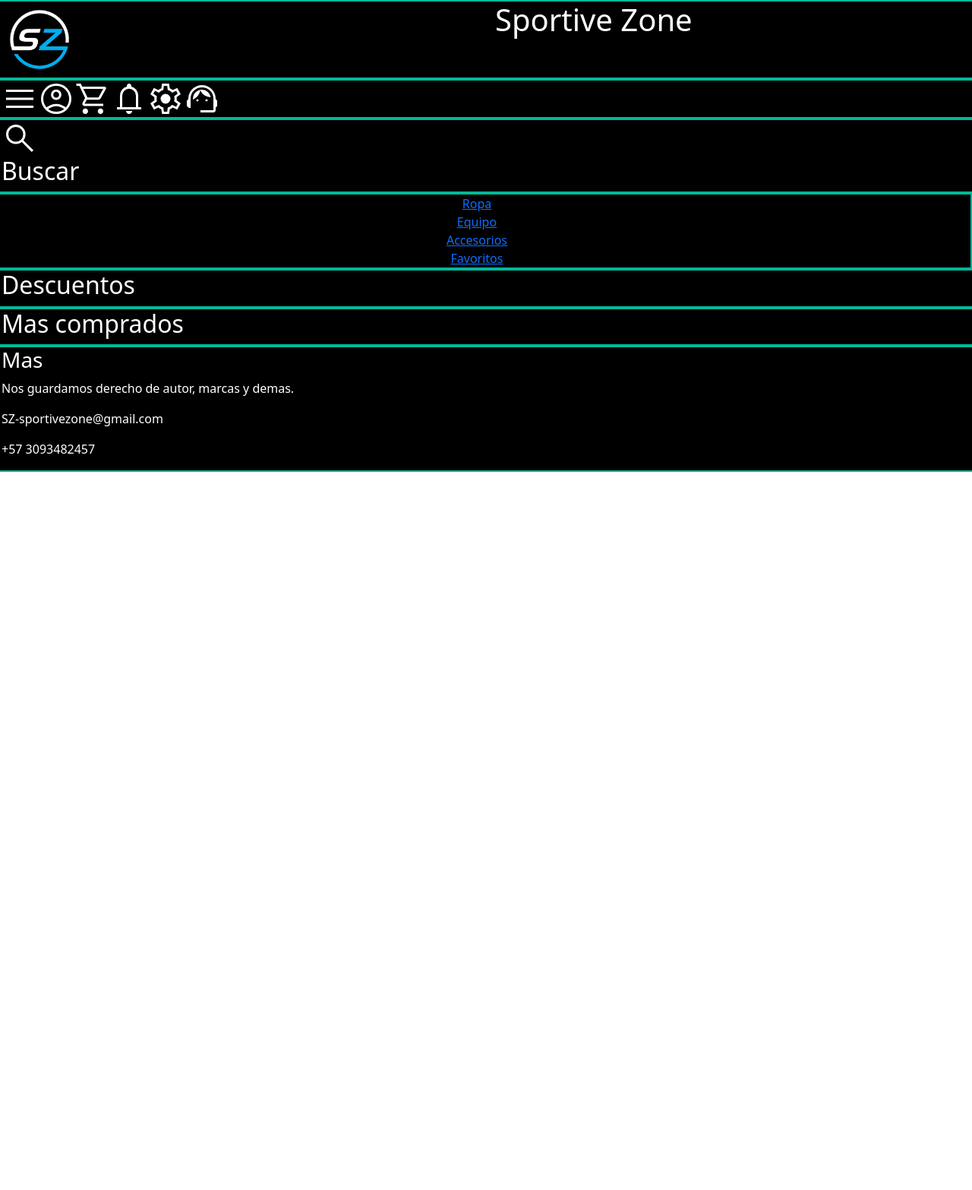
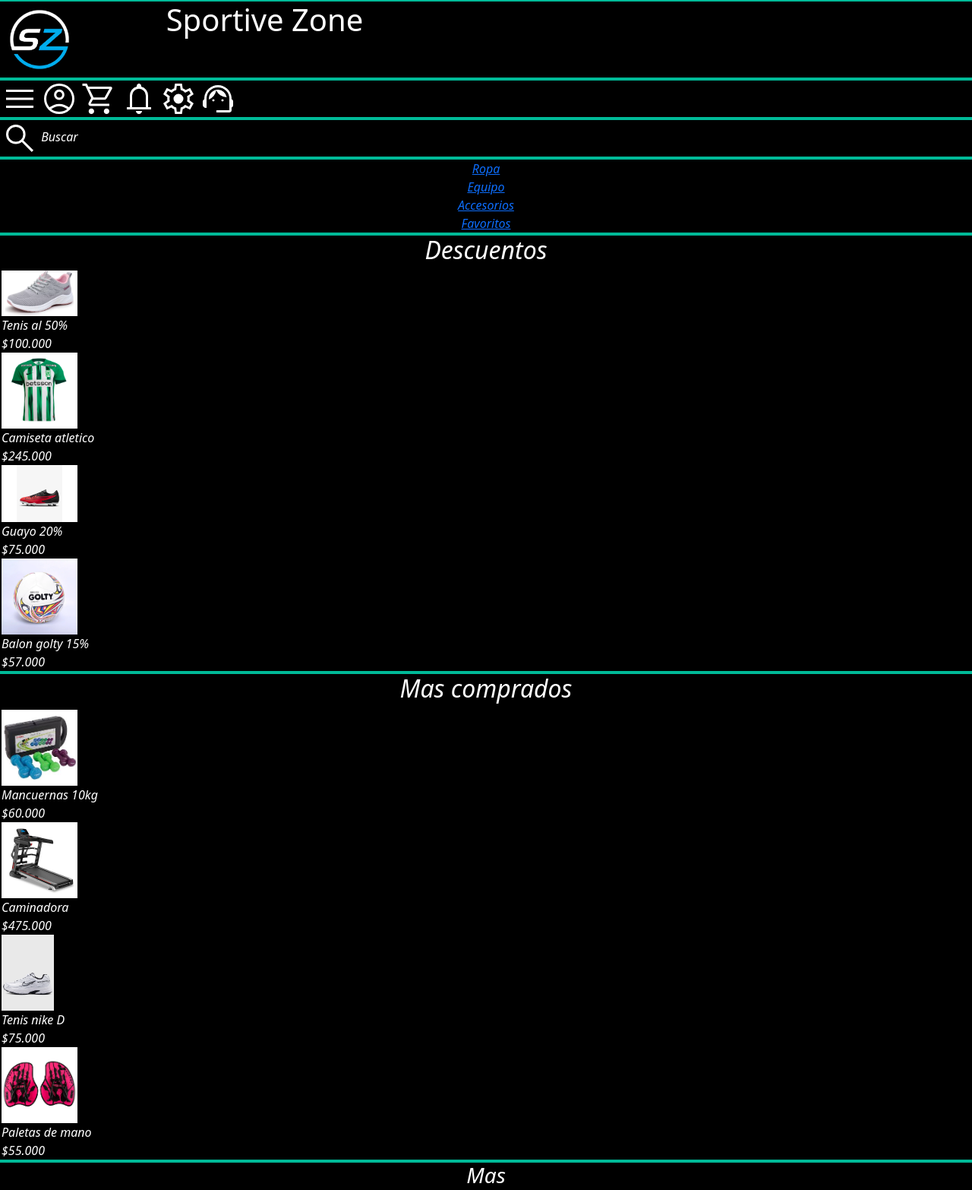
Before and after one commit to SantiagoMatizV/ProyectoPagHTML, a plain HTML site: page index.html in a window 1280 px wide. Shown: the top 1566 px of the page at 76% size. Before the commit the page ends 800 px from the top, so only its background shows below. Drawn offline with Linux system fonts and the light colour scheme.

Commit message:
cambios Matiz

```diff
--- a/css/Estilos.css
+++ b/css/Estilos.css
@@ -11,12 +11,14 @@ img{
 .marco{
     border: 2px solid rgb(0, 186, 152);
 }
-.var{
-    display: flex;
-    flex-direction: row;
+
+
+h1 {
+    text-align: justify;
 }
-h1{
-    text-align: left;
+
+h2, h3{
+    text-align: center;
 }
 
 .nav-item{
--- a/index.html
+++ b/index.html
@@ -12,7 +12,7 @@
     <div class="container-pag">
         <!--Contenedor Head-->
         <div class="row marco">
-            <div class="col-6 logo">
+            <div class="col-2 logo">
                 <img src="/img/diseno-logotipo-letra-sz-sobre-fondo-negro-plantilla-vector-diseno-logotipo-sz-letra-monograma-inicial_634196-1216.avif" alt="">
             </div>
             <div class="col-6 titulo">
@@ -21,7 +21,7 @@
         </div>
         <!--Menu-->
         <div class="row">
-            <div class="col-12 marco var">
+            <div class="col-12 marco">
                 <svg xmlns="http://www.w3.org/2000/svg" height="48px" viewBox="0 -960 960 960" width="48px" fill="#ffffff"><path d="M120-240v-60h720v60H120Zm0-210v-60h720v60H120Zm0-210v-60h720v60H120Z"/></svg>
 
                 <svg xmlns="http://www.w3.org/2000/svg" height="48px" viewBox="0 -960 960 960" width="48px" fill="#ffffff"><path d="M222-255q63-44 125-67.5T480-346q71 0 133.5 23.5T739-255q44-54 62.5-109T820-480q0-145-97.5-242.5T480-820q-145 0-242.5 97.5T140-480q0 61 19 116t63 109Zm257.81-195q-57.81 0-97.31-39.69-39.5-39.68-39.5-97.5 0-57.81 39.69-97.31 39.68-39.5 97.5-39.5 57.81 0 97.31 39.69 39.5 39.68 39.5 97.5 0 57.81-39.69 97.31-39.68 39.5-97.5 39.5Zm.66 370Q398-80 325-111.5t-127.5-86q-54.5-54.5-86-127.27Q80-397.53 80-480.27 80-563 111.5-635.5q31.5-72.5 86-127t127.27-86q72.76-31.5 155.5-31.5 82.73 0 155.23 31.5 72.5 31.5 127 86t86 127.03q31.5 72.53 31.5 155T848.5-325q-31.5 73-86 127.5t-127.03 86Q562.94-80 480.47-80Zm-.47-60q55 0 107.5-16T691-212q-51-36-104-55t-107-19q-54 0-107 19t-104 55q51 40 103.5 56T480-140Zm0-370q34 0 55.5-21.5T557-587q0-34-21.5-55.5T480-664q-34 0-55.5 21.5T403-587q0 34 21.5 55.5T480-510Zm0-77Zm0 374Z"/></svg>
@@ -40,11 +40,9 @@
         <div class="row">
             <div class="col-12 marco">
                 <svg xmlns="http://www.w3.org/2000/svg" height="48px" viewBox="0 -960 960 960" width="48px" fill="#ffffff"><path d="M796-121 533-384q-30 26-69.96 40.5Q423.08-329 378-329q-108.16 0-183.08-75Q120-479 120-585t75-181q75-75 181.5-75t181 75Q632-691 632-584.85 632-542 618-502q-14 40-42 75l264 262-44 44ZM377-389q81.25 0 138.13-57.5Q572-504 572-585t-56.87-138.5Q458.25-781 377-781q-82.08 0-139.54 57.5Q180-666 180-585t57.46 138.5Q294.92-389 377-389Z"/></svg>
-                <h2>Buscar</h2>
+                <i>Buscar<i>
             </div>
-            <!-- <div class="col marco">
-                <h2>Buscar</h2>
-            </div> -->
+
             <div class="row marco">
                <div class="nav-item "><a href="#">Ropa</a></div>
                <div class="nav-item "><a href="#">Equipo</a></div>
@@ -54,11 +52,52 @@
         </div>
         <!--Cuerpo-->
         <div class="row">
-            <div class="col-12 marco">
+            <div class="col-12 marco descuentos">
                 <h2>Descuentos</h2>
+                    <div class="col">
+                        <img src="/img/D_NQ_NP_748586-CBT70207926584_062023-O.webp" alt=""> <br>
+                        <i>Tenis al 50%</i> <br>
+                        <i>$100.000</i>
+                    </div>
+                    <div class="col">
+                        <img src="/img/atletico N.webp" alt=""><br>
+                        <i>Camiseta atletico</i><br>
+                        <i>$245.000</i>
+                    </div>
+                    <div class="col">
+                        <img src="/img/Guayo.webp" alt=""><br>
+                        <i>Guayo 20%</i><br>
+                        <i>$75.000</i>
+                    </div>
+                    <div class="col">
+                        <img src="/img/Balon.webp" alt=""><br>
+                        <i>Balon golty 15%</i><br>
+                        <i>$57.000</i>
+                    </div>
+
             </div>
             <div class="col-12 marco">
                 <h2>Mas comprados</h2>
+                <div class="col">
+                    <img src="/img/mancuernas.jpeg" alt=""><br>
+                    <i>Mancuernas 10kg</i><br>
+                    <i>$60.000</i>
+                </div>
+                <div class="col">
+                    <img src="/img/Caminadora.avif" alt=""><br>
+                    <i>Caminadora</i><br>
+                    <i>$475.000</i>
+                </div>
+                <div class="col">
+                    <img src="/img/tenis nike.webp" alt=""><br>
+                    <i>Tenis nike D</i><br>
+                    <i>$75.000</i>
+                </div>
+                <div class="col">
+                    <img src="/img/paletas mano.webp" alt=""><br>
+                    <i>Paletas de mano</i><br>
+                    <i>$55.000</i>
+                </div>
             </div>
         </div>
 
```
Also changed, not shown: img/Balon.webp (added), img/Caminadora.avif (added), img/D_NQ_NP_748586-CBT70207926584_062023-O.webp (added), img/Guayo.webp (added), img/atletico N.webp (added), img/mancuernas.jpeg (added), img/paletas mano.webp (added), img/tenis nike.webp (added).
